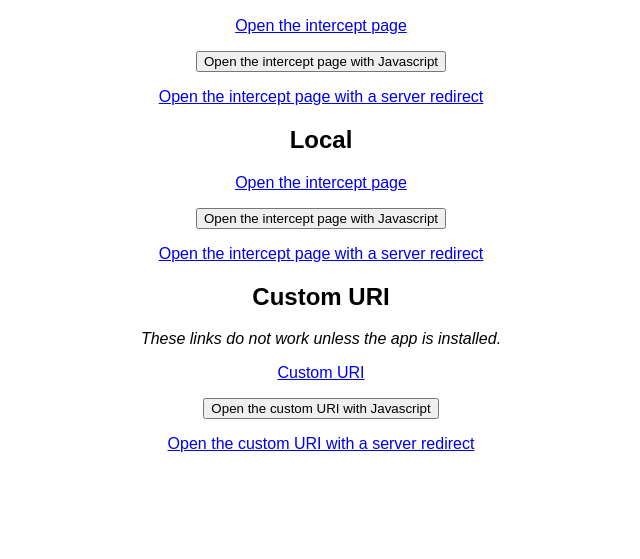
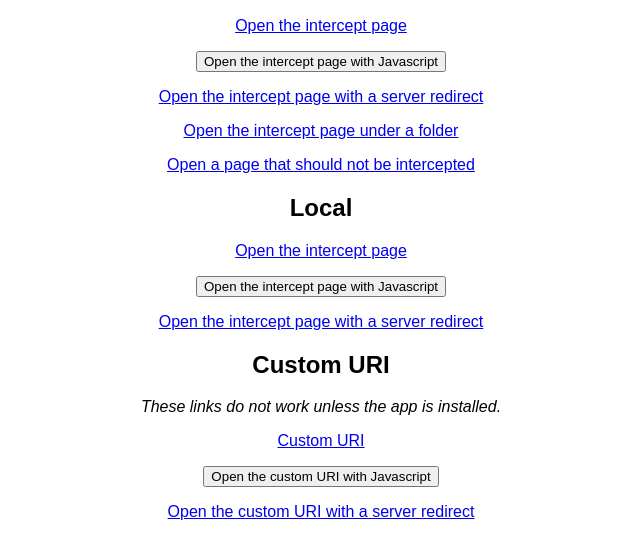
Before and after one commit to damontgomery/deep-link-sandbox, a website: page public/index.html in a window 1280 px wide. Shown: the part 111-670 px from the top of the page, without its empty margins (319-959 px from the left). Drawn offline with Linux system fonts and the light colour scheme.

Commit message:
Update deep links examples to test restricting to paths.

```diff
--- a/public/index.html
+++ b/public/index.html
@@ -27,13 +27,15 @@
   <h1>Deep linking landing page</h1>
 
   <h2>iDev</h2>
-  <p><a href="https://placeholder.com/intercept.html">Open the intercept page</a></p>
-  <p><button class="javascript-redirect" data-href="https://placeholder.com/intercept.html">Open the intercept page with Javascript</button></p>
+  <p><a href="https://placeholder.com/deep-link">Open the intercept page</a></p>
+  <p><button class="javascript-redirect" data-href="https://placeholder.com/deep-link">Open the intercept page with Javascript</button></p>
   <p><a href="server-redirect">Open the intercept page with a server redirect</a></p>
+  <p><a href="https://placeholder.com/deep-link/example">Open the intercept page under a folder</a></p>
+  <p><a href="https://placeholder.com/should-not-be-intercepted">Open a page that should not be intercepted</a></p>
 
   <h2>Local</h2>
-  <p><a href="https://deep-link-sandbox-intercept.local/intercept.html">Open the intercept page</a></p>
-  <p><button class="javascript-redirect" data-href="https://deep-link-sandbox-intercept.local/intercept.html">Open the intercept page with Javascript</button></p>
+  <p><a href="https://deep-link-sandbox-intercept.local/deep-link">Open the intercept page</a></p>
+  <p><button class="javascript-redirect" data-href="https://deep-link-sandbox-intercept.local/deep-link">Open the intercept page with Javascript</button></p>
   <p><a href="server-redirect-local">Open the intercept page with a server redirect</a></p>
 
   <h2>Custom URI</h2>
```
Also changed, not shown: app.js (+7 -2 lines), README.md, public/deep-link.html (renamed from public/intercept.html).
